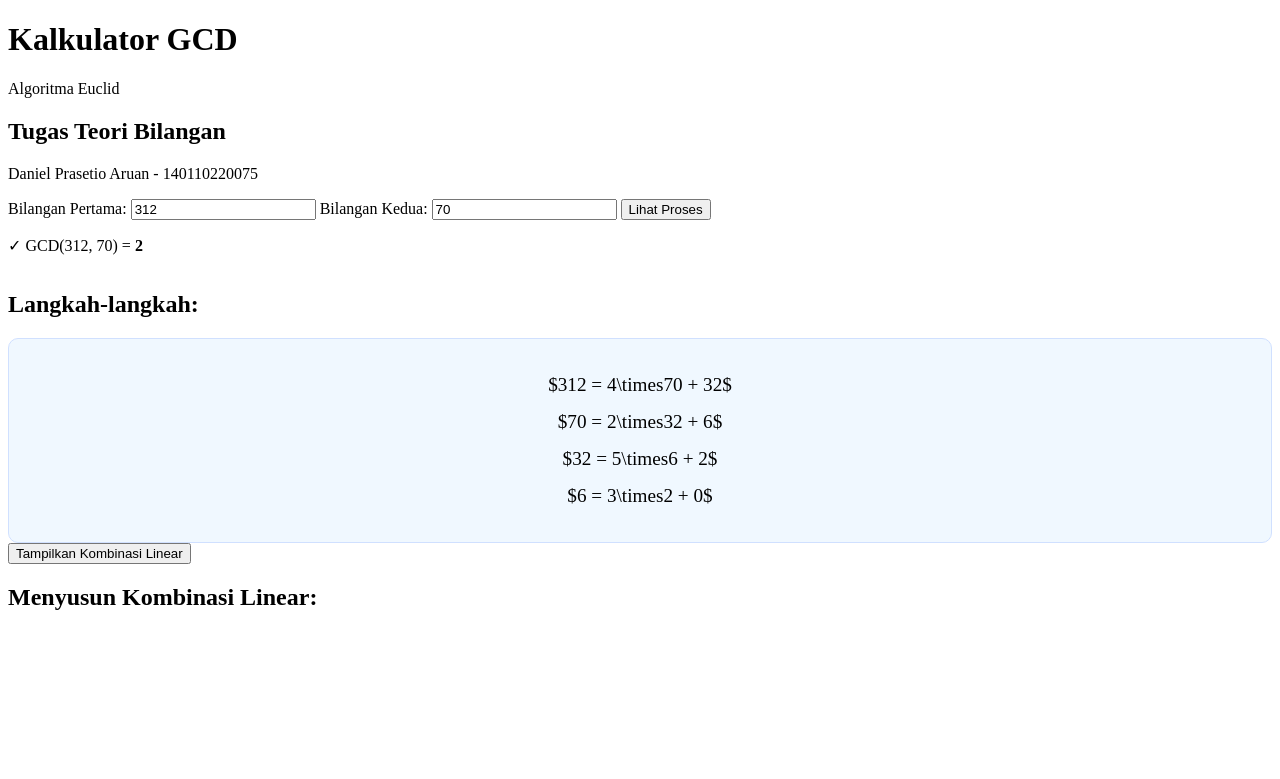
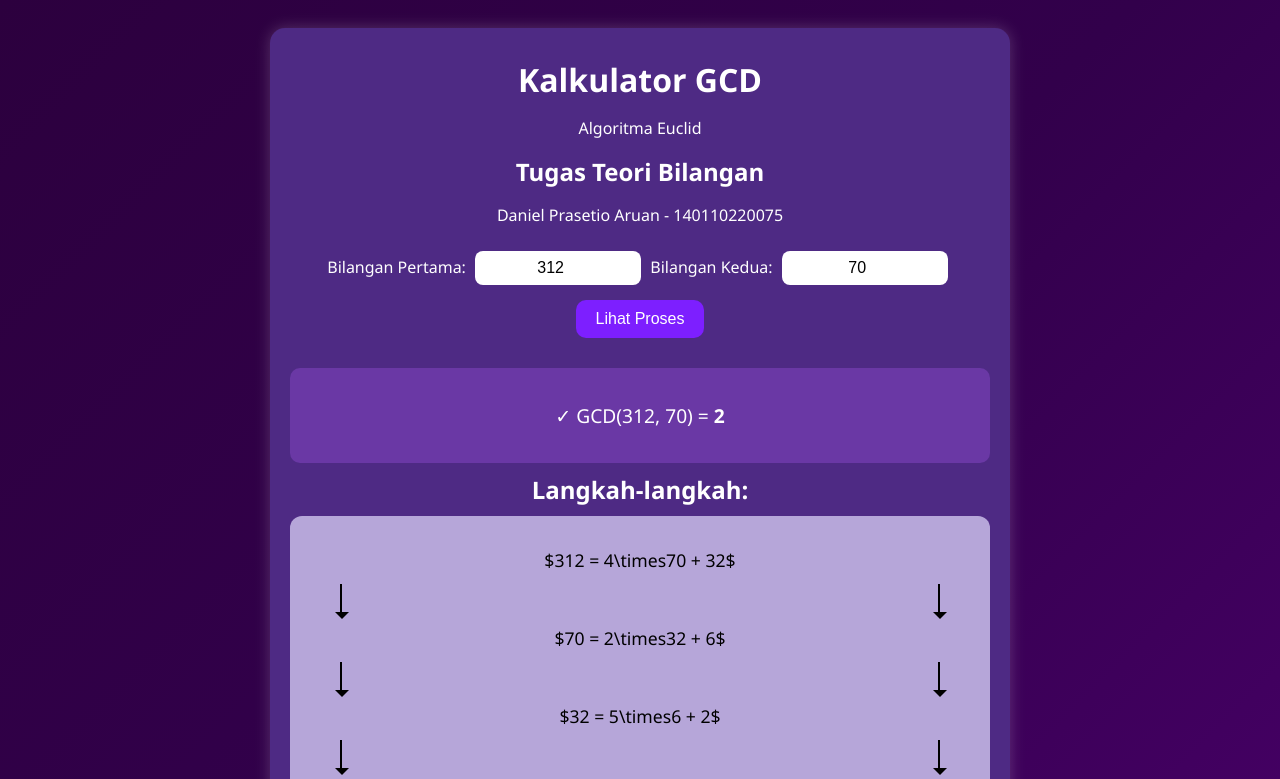
Before and after one commit to danzzz512/Kalkulator_GCD, a plain HTML site: page index.html in a window 1280 px wide. Both pictures are taken after a click on the button "Lihat Proses". Shown: the top 779 px of the page. Drawn offline with nearby package versions, Linux system fonts and the light colour scheme.

Commit message:
style.css

```diff
--- a/style.css
+++ b/style.css
@@ -1,64 +1,94 @@
-/* Tambahkan atau perbarui CSS ini di file style.css Anda */
+body {
+    font-family: "Segoe UI", sans-serif;
+    background: linear-gradient(135deg, #2c003e, #32004b, #470067);
+    color: white;
+    text-align: center;
+    padding: 20px;
+}
 
-.step-section {
-    position: relative;
-    overflow: hidden;
+.container {
+    max-width: 700px;
+    margin: auto;
+    background: #4e2a84;
+    border-radius: 15px;
+    padding: 20px;
+    box-shadow: 0 0 15px rgba(255,255,255,0.2);
+}
+
+h1, h2 {
+    margin: 10px 0;
+}
+
+.input-section {
+    margin: 20px 0;
+}
+
+input {
+    margin: 5px;
+    padding: 8px;
+    border-radius: 8px;
+    border: none;
+    width: 150px;
+    text-align: center;
+    font-size: 1em;
+}
+
+button {
+    margin: 10px;
+    padding: 10px 20px;
+    background: #7d1fff;
+    border: none;
+    border-radius: 10px;
+    color: white;
+    font-size: 1em;
+    cursor: pointer;
+    transition: 0.3s;
+}
+
+button:hover {
+    background: #a64dff;
+}
+
+.result-box {
+    background: #6a38a5;
+    padding: 15px;
+    border-radius: 10px;
+    margin: 10px 0;
+    font-size: 1.2em;
 }
 
 #visual-steps-container {
+    background: #b6a6d9;
+    color: black;
     padding: 20px;
-    background-color: #f0f8ff;
-    border-radius: 10px;
-    border: 1px solid #d0e0ff;
-    margin-top: 20px;
+    border-radius: 12px;
+    text-align: center;
+    font-size: 1.1em;
 }
 
 .step-line {
-    display: flex;
-    justify-content: center;
-    align-items: center;
-    margin: 15px 0;
-    font-size: 1.2em;
-    font-weight: 500;
+    margin: 12px 0;
 }
 
-.step-equation {
+.connector-arrows {
     display: flex;
-    gap: 10px;
-    align-items: center;
-    flex-wrap: nowrap;
+    justify-content: space-between;
+    margin: 5px 30px;
 }
 
-.arrow-down {
-    width: 20px;
+.arrow-left, .arrow-right {
+    width: 2px;
     height: 30px;
-    border-left: 2px solid #555;
+    background: black;
     position: relative;
-    margin: 0 10px;
 }
 
-.arrow-down::after {
+.arrow-left::after, .arrow-right::after {
     content: '';
     position: absolute;
-    bottom: 0;
+    bottom: -5px;
     left: -5px;
-    width: 0;
-    height: 0;
-    border-left: 5px solid transparent;
-    border-right: 5px solid transparent;
-    border-top: 5px solid #555;
+    border-left: 7px solid transparent;
+    border-right: 7px solid transparent;
+    border-top: 7px solid black;
 }
-
-.connector-line {
-    display: flex;
-    justify-content: center;
-    position: relative;
-    margin: 15px 0;
-}
-
-.connector-line .arrow-down-container {
-    position: absolute;
-    width: 100%;
-    display: flex;
-    justify-content: space-between;
-}
```
